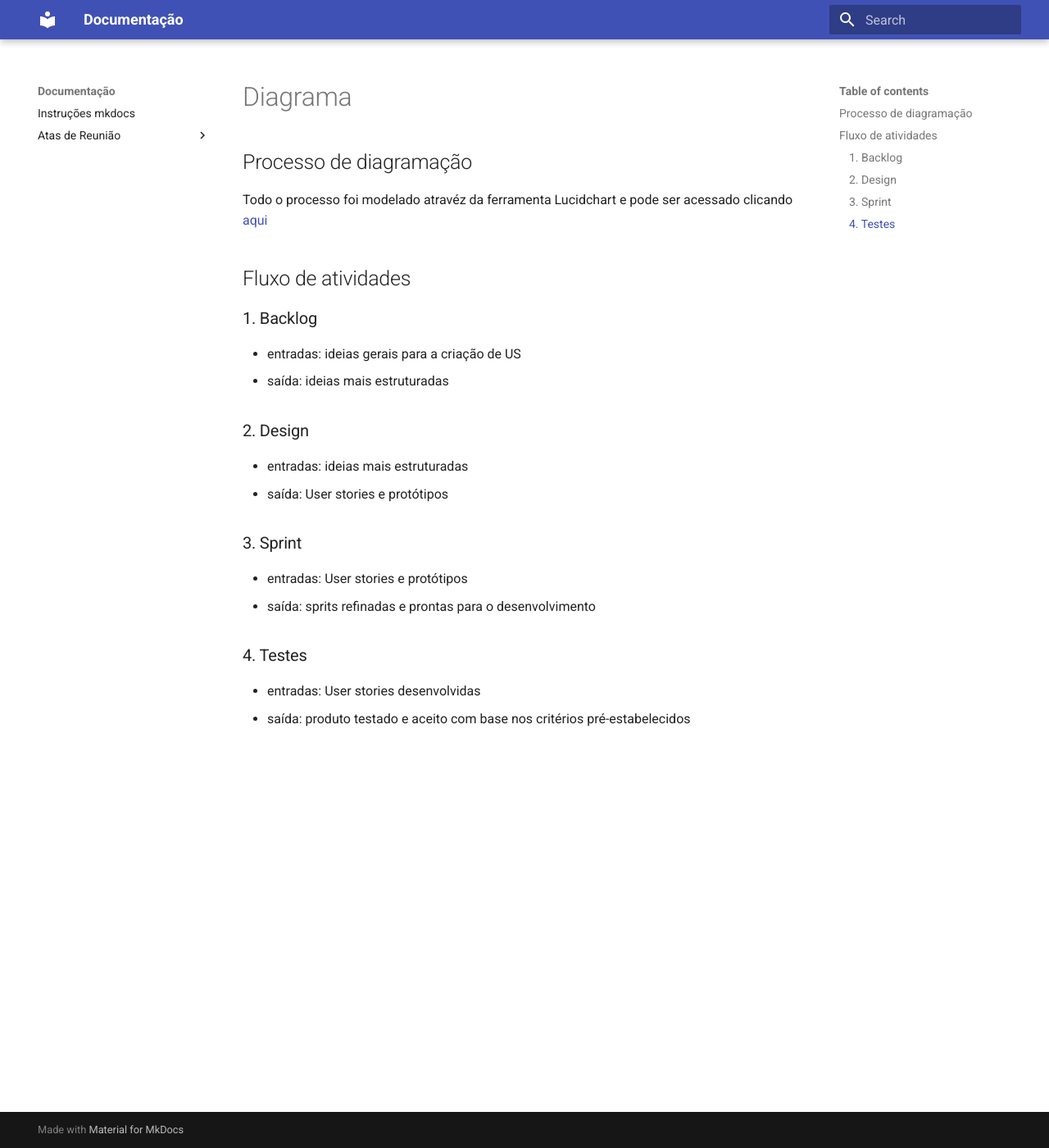
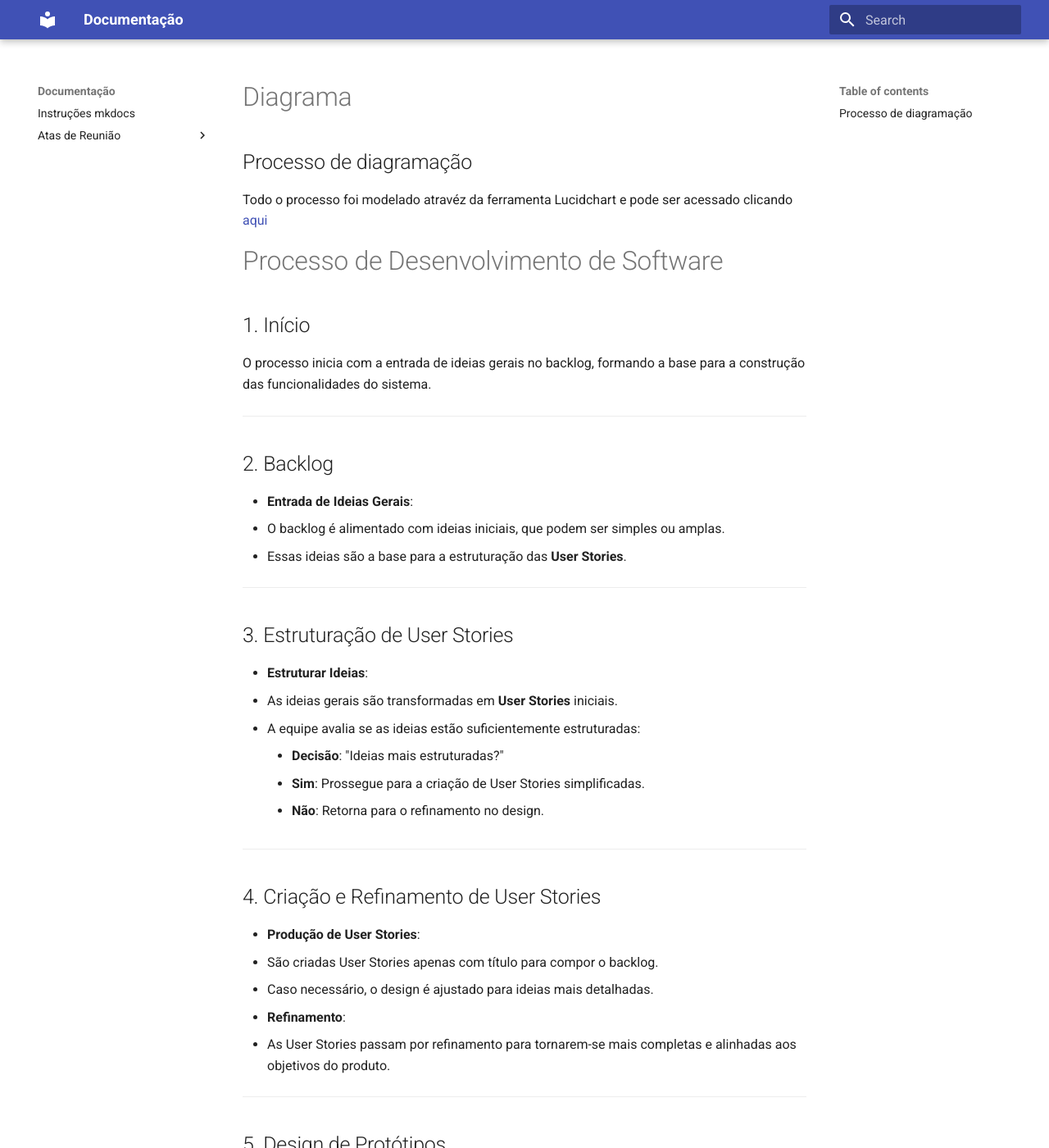
Before and after one commit to FGA-REQ/2024.2-6EspiasDemais, an MkDocs documentation site: the page built from docs/Tarefas/Diagrama.md, in a window 1280 px wide and 1400 px high. Shown: the whole window at 82% size. Built offline with MkDocs 1.6.1 and Material for MkDocs 9.7.7, drawn with Linux system fonts in a browser that asks for light colours; some of the changed text lies outside the part shown.

Commit message:
docs: atualização do diagrama

```diff
--- a/docs/Tarefas/Diagrama.md
+++ b/docs/Tarefas/Diagrama.md
@@ -4,20 +4,89 @@
 
 Todo o processo foi modelado atravéz da ferramenta Lucidchart e pode ser acessado clicando [aqui](https://lucid.app/lucidchart/eed83d97-d906-47fc-ab23-79787eb841c8/edit?viewport_loc=-2673%2C4509%2C3700%2C1719%2C0_0&invitationId=inv_c56990ce-0631-407b-864c-23891d3ce8e6)
 
-## Fluxo de atividades
+# Processo de Desenvolvimento de Software
 
-### 1. Backlog
-- entradas: ideias gerais para a criação de US
-- saída: ideias mais estruturadas
+## 1. Início
+O processo inicia com a entrada de ideias gerais no backlog, formando a base para a construção das funcionalidades do sistema.
 
-### 2. Design
-- entradas: ideias mais estruturadas
-- saída: User stories e protótipos
+---
 
-### 3. Sprint
-- entradas: User stories e protótipos
-- saída: sprits refinadas e prontas para o desenvolvimento
+## 2. Backlog
+- **Entrada de Ideias Gerais**:
+  - O backlog é alimentado com ideias iniciais, que podem ser simples ou amplas.
+  - Essas ideias são a base para a estruturação das **User Stories**.
 
-### 4. Testes
-- entradas: User stories desenvolvidas
-- saída: produto testado e aceito com base nos critérios pré-estabelecidos
+---
+
+## 3. Estruturação de User Stories
+- **Estruturar Ideias**:
+  - As ideias gerais são transformadas em **User Stories** iniciais.
+  - A equipe avalia se as ideias estão suficientemente estruturadas:
+    - **Decisão**: "Ideias mais estruturadas?"
+      - **Sim**: Prossegue para a criação de User Stories simplificadas.
+      - **Não**: Retorna para o refinamento no design.
+
+---
+
+## 4. Criação e Refinamento de User Stories
+- **Produção de User Stories**:
+  - São criadas User Stories apenas com título para compor o backlog.
+  - Caso necessário, o design é ajustado para ideias mais detalhadas.
+- **Refinamento**:
+  - As User Stories passam por refinamento para tornarem-se mais completas e alinhadas aos objetivos do produto.
+
+---
+
+## 5. Design de Protótipos
+- **Desenhar Protótipos**:
+  - Protótipos são desenvolvidos com base nas User Stories refinadas.
+- **Geração de Protótipos e User Stories Refinadas**:
+  - Combinação de protótipos visuais com User Stories detalhadas.
+  - **Decisão**: "User Stories refinadas?"
+    - **Sim**: Segue para o próximo passo.
+    - **Não**: Retorna ao refinamento das User Stories.
+
+---
+
+## 6. Planejamento de Sprint
+- **A Fazer**:
+  - As User Stories refinadas e os protótipos desenhados são adicionados à lista de tarefas pendentes.
+- **Pronto para Sprint?**:
+  - **Sim**: As tarefas são movidas para o sprint.
+  - **Não**: Permanecem no backlog para ajustes.
+
+---
+
+## 7. Desenvolvimento e Testes
+- **Em Andamento**:
+  - As User Stories são desenvolvidas e testadas dentro do sprint.
+- **Testes Concluídos?**:
+  - **Sim**: Segue para a conclusão.
+  - **Não**: Retorna para ajustes e testes adicionais.
+
+---
+
+## 8. Conclusão
+- **Concluir User Stories**:
+  - User Stories desenvolvidas e testadas são revisadas.
+- **Verificação de Conclusão**:
+  - As tarefas são avaliadas com base nos critérios de aceitação:
+    - **Critérios Atendidos?**
+      - **Sim**: Finaliza o processo.
+      - **Não**: Revisão necessária.
+
+---
+
+## 9. Objetivos do Produto
+O processo é orientado pelos seguintes objetivos principais:
+1. **Desenvolver uma plataforma interativa e acessível.**
+2. **Criar um ambiente de aprendizado interativo.**
+3. **Aumentar a visibilidade das produções científicas.**
+4. **Garantir segurança e organização.**
+5. **Promover a colaboração acadêmica.**
+6. **Facilitar o acesso ao conhecimento científico.**
+
+---
+
+## Fim do Processo
+Quando todas as User Stories são desenvolvidas, testadas e atendem aos critérios estabelecidos, o processo é finalizado.
```
